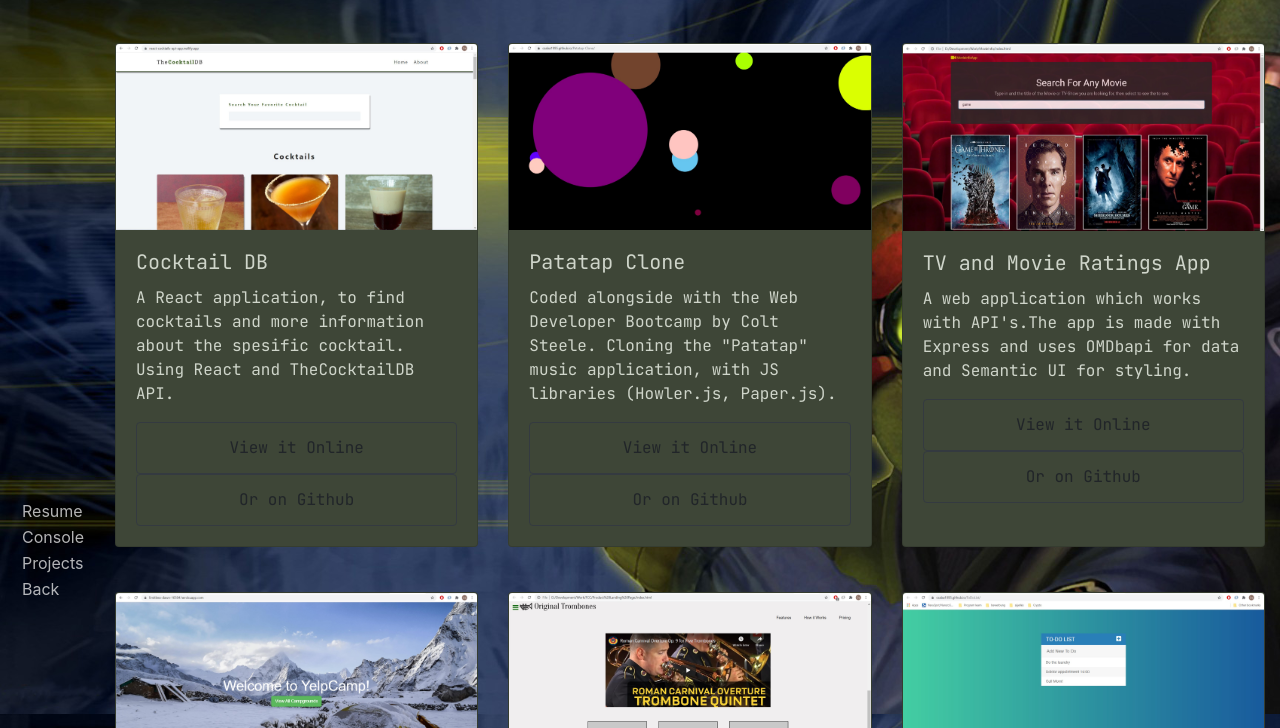
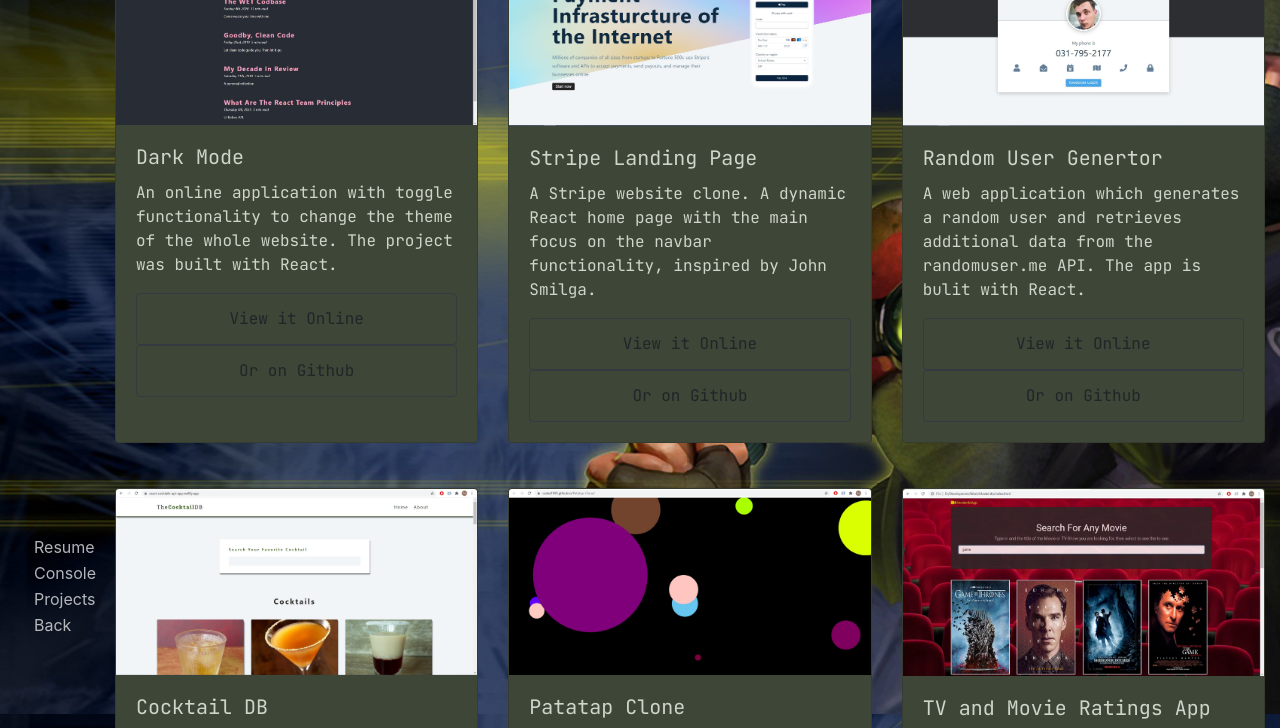
Before and after one commit to Csaba1995/Csaba-Tisics-Portfolio, a website: page public/javascript/projects.html in a window 1280 px wide. Shown: the part 86-814 px from the top of the page. Drawn offline with nearby package versions, Linux system fonts and the light colour scheme.

Commit message:
Style and New Projects added

```diff
--- a/app.js
+++ b/app.js
@@ -2,7 +2,7 @@
 const app = express();
 // const mongoose = require("mongoose");
 const bodyParser = require("body-parser");
-const port = process.env.PORT || 2000;
+const port = process.env.PORT || 4000;
 
 // app.use(bodyParser.urlencoded({ extended: true }));
 app.use(express.static(__dirname + "/public"));
--- a/public/javascript/projects.html
+++ b/public/javascript/projects.html
@@ -16,34 +16,108 @@
 </head>
 
 <body>
+    <nav class="navmenu">
+        <ul class="metanav">
+            <li>
+                <form method="get" action="Csaba-Tisics-Resume.pdf">
+                    <button type="submit" class="nav-button noselect">Resume</button>
+                </form>
+            </li>
+            <li>
+                <button id="openconsole" class="nav-button noselect">Console</button>
+            </li>
+            <li>
+                <button id="projectPage" class="nav-button noselect" onclick="location.href='./projects'"
+                    type="button">Projects</button>
+            </li>
+
+
+
+
+
+            <li> <a href="javascript:history.back()"><button class="nav-button noselect">Back</button>
+                </a></li>
+
+        </ul>
+    </nav>
 
 
 
     <div class="wrapper">
-        <div class="left col-xs-1" id="sidebar">
-            <a>
-                <form method="get" action="Csaba_Tisics_Resume.pdf">
-                    <button type="submit" class="nav-button noselect">Resume</button>
-                </form>
-            </a>
-            <a><button id="openconsole" class="nav-button noselect">Console</button></a><br>
-
-            <a><button id="projectPage" class="nav-button noselect" onclick="location.href='./projects'"
-                    type="button">Projects</button></a>
-            <a href="javascript:history.back()"><button class="nav-button noselect">Back</button>
-            </a>
-        </div>
+        <div id="main" class="right col-xs-11">
+            <div class="container-fluid">
 
 
-        <div id="main" class="right col-xs-11">
-            <div class="container-fluid">
-                <h1 class="title">Projects:</h1>
+                <!-- new row -->
+                <div class="row">
+                    <div class="col-md-4">
+                        <div class="card h-100">
+                            <img src="../stylesheet/Darkmode.JPG" class="card-img-top" alt="Dark Mode">
+                            <div class="card-body d-flex flex-column">
+                                <h5 class="card-title">Dark Mode</h5>
+                                <p class="card-text">
+                                    An online application with toggle functionality to change the theme of the whole
+                                    website. The project was built with React.
+                                </p>
+                                <span class="ws-link btn btn-outline-dark"><a
+                                        href="https://peaceful-shannon-c2f6da.netlify.app/" target="_blank"
+                                        class="btn mt-auto">View it Online
+                                    </a></span>
+                                <span class="ws-link btn btn-outline-dark"><a
+                                        href="https://github.com/Csaba1995/Dark-mode" target="_blank" class="btn">Or
+                                        on Github
+                                    </a></span>
+                            </div>
+                        </div>
+                    </div>
 
+                    <div class="col-md-4">
+                        <div class="card h-100">
+                            <img src="../stylesheet/Stripe.JPG" class="card-img-top" alt="Stripe clone">
+                            <div class="card-body d-flex flex-column">
+                                <h5 class="card-title">Stripe Landing Page</h5>
+                                <p class="card-text">A Stripe website clone. A dynamic React home page with the main
+                                    focus on the navbar functionality, inspired by John
+                                    Smilga. </p>
+                                <span class="ws-link btn btn-outline-dark"><a
+                                        href="https://admiring-bohr-13d286.netlify.app/" target="_blank"
+                                        class="btn mt-auto">View it Online
+                                    </a></span>
+                                <span class="ws-link btn btn-outline-dark"><a
+                                        href="https://github.com/Csaba1995/Stripe-landing-page" target="_blank"
+                                        class="btn">Or
+                                        on Github
+                                    </a></span>
+                            </div>
+                        </div>
+                    </div>
+                    <div class="col-md-4">
+                        <div class="card h-100">
+                            <img src="../stylesheet/RandomUser.JPG" class="card-img-top" alt="Random user">
+                            <div class="card-body d-flex flex-column">
+                                <h5 class="card-title">Random User Genertor</h5>
+                                <p class="card-text">A web application which
+                                    generates a random user and retrieves additional data from the randomuser.me API.
+                                    The app is bulit with React.
+                                </p>
+                                <span class="ws-link btn btn-outline-dark"><a
+                                        href="https://nifty-gates-952135.netlify.app/" target="_blank"
+                                        class="btn mt-auto">View it Online
+                                    </a></span>
+                                <span class="ws-link btn btn-outline-dark"><a
+                                        href="https://github.com/Csaba1995/Random-user" target="_blank" class="btn">Or
+                                        on Github
+                                    </a></span>
+                            </div>
+                        </div>
+                    </div>
+                </div>
+                <!-- new row end -->
 
                 <div class="row">
                     <div class="col-md-4">
                         <div class="card h-100">
-                            <img src="../stylesheet/Cocktail.JPG" class="card-img-top" alt="Ratings app">
+                            <img src="../stylesheet/Cocktail.JPG" class="card-img-top" alt="CocktailDb">
                             <div class="card-body d-flex flex-column">
                                 <h5 class="card-title">Cocktail DB</h5>
                                 <p class="card-text"> A React application, to find cocktails and more information about
@@ -90,7 +164,7 @@
                                 <p class="card-text">A web application which
                                     works
                                     with
-                                    API's.The app is made with Express and uses OMDbapi for data and Semantic UI for
+                                    API's.The app uses OMDbapi for retrieving data and Semantic UI for
                                     styling.
                                 </p>
                                 <span class="ws-link btn btn-outline-dark"><a
@@ -105,6 +179,7 @@
                         </div>
                     </div>
                 </div>
+
                 <div class="row">
                     <div class="col-md-4">
                         <div class="card h-100">
@@ -129,10 +204,11 @@
                     </div>
                     <div class="col-md-4">
                         <div class="card h-100">
-                            <img src="../stylesheet/Product.jpg" class="card-img-top" alt="Hack Assembler">
+                            <img src="../stylesheet/Product.jpg" class="card-img-top" alt="Product Landing Page">
                             <div class="card-body d-flex flex-column">
                                 <h5 class="card-title">Product Landing Page</h5>
-                                <p class="card-text">A one page website with all information of product (Trombones) from
+                                <p class="card-text">A one page website with all information of product
+                                    (Trombones) from
                                     scratch using pure HTML and CSS
                                     with Free Code Camp's example as reference. </p>
                                 <span class="ws-link btn btn-outline-dark"><a
@@ -149,7 +225,7 @@
                     </div>
                     <div class="col-md-4">
                         <div class="card h-100">
-                            <img src="../stylesheet/todolist.jpg" class="card-img-top" alt="Hack Assembler">
+                            <img src="../stylesheet/todolist.jpg" class="card-img-top" alt="ToDoList">
                             <div class="card-body d-flex flex-column">
                                 <h5 class="card-title">To Do List</h5>
                                 <p class="card-text">A simple To Do List from scratch done with HTML, CSS and Jquery.
@@ -246,7 +322,7 @@
 
     <div class="popup">
         <div class="popup-content">
-            <img id="closeconsole" src="https://img.icons8.com/metro/26/000000/close-window.png" />
+            <img id="closeconsole" src="https://img.icons8.com/metro/26/000000/close-window.png" alt="close console" />
             <div class="popup-header">
                 <h4>Console</h4>
             </div>
--- a/public/stylesheet/main.css
+++ b/public/stylesheet/main.css
@@ -1,5 +1,8 @@
+html {
+  font-family: Cambria, Cochin, Georgia, Times, "Times New Roman", serif;
+}
 body {
-  background: url("background.jpg") no-repeat center center fixed;
+  background: url("small.jpg") no-repeat center center fixed;
   background-size: cover;
 
   /* -webkit-background-size: cover;
@@ -7,24 +10,26 @@
   margin: 0;
   padding: 0;
 }
-@media only screen and (max-width: 767px) {
+@media only screen and (min-width: 767px) {
   body {
-    background: url("small.jpg") no-repeat center center fixed;
+    background: url("background.jpg") no-repeat center center fixed;
+    background-size: cover;
   }
 }
 
 .navmenu {
-  width: 160px;
-  height: 185px;
+  width: fit-content;
+  height: fit-content;
   transform: translate(-25%, -50%);
   top: 85%;
   margin-left: 24px;
-  position: absolute;
+  position: fixed;
   text-align: left;
 }
 
 ul.metanav {
   padding-left: 30px;
+  list-style: none;
 }
 
 .button {
@@ -237,3 +242,31 @@
     width: 73%;
   }
 }
+@media only screen and (min-width: 468px) {
+  p {
+    font-size: 0.8rem;
+  }
+  span a {
+    font-size: 0.8rem;
+  }
+}
+@media only screen and (min-width: 1024px) {
+  p {
+    font-size: 1rem;
+  }
+  span a {
+    font-size: 1rem;
+  }
+}
+@media screen and (max-width: 1480px) {
+  body {
+    background: url("small.jpg") no-repeat center center fixed;
+    background-size: cover;
+  }
+}
+@media only screen and (min-width: 767px) {
+  body {
+    background: url("background.jpg") no-repeat center center fixed;
+    background-size: cover;
+  }
+}
--- a/public/stylesheet/projects.css
+++ b/public/stylesheet/projects.css
@@ -79,7 +79,7 @@
   left: 50%;
 }
 .popup {
-  height: 250%;
+  height: 300%;
 }
 span a {
   font-size: 0.7rem;
```
Also changed, not shown: public/javascript/index.html (+16 -6 lines), public/stylesheet/Darkmode.JPG (added), public/stylesheet/RandomUser.JPG (added), public/stylesheet/Stripe.JPG (added).
